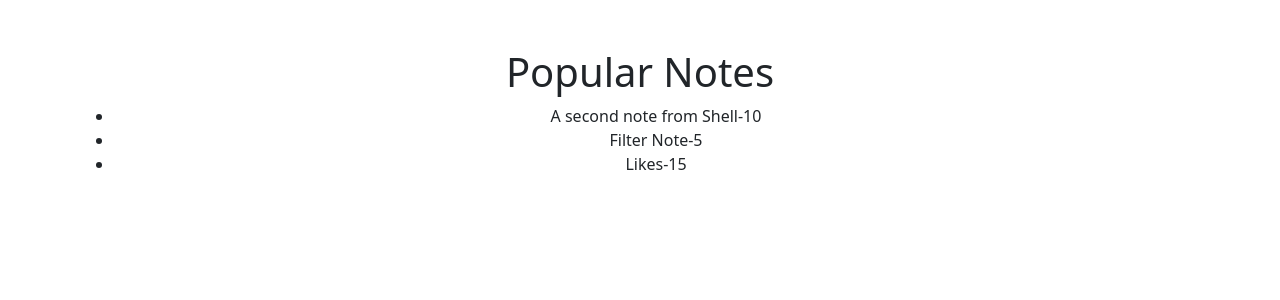
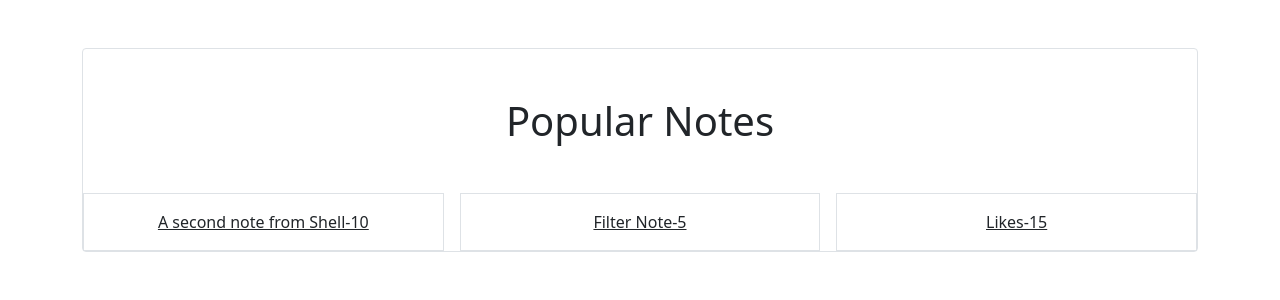
Before and after one commit to NethanShaik/SmartNotes, a Django app: page /smart/notes/popular in a window 1280 px wide. Shown: the top 300 px of the page. Run offline with Django 5.2, Linux system fonts and the light colour scheme; data comes from the database, SQL or seed files in the repository.

Commit message:
CSS Styling on popular notes

```diff
--- a/home/templates/home/welcome.html
+++ b/home/templates/home/welcome.html
@@ -5,4 +5,5 @@
         <h1> Welcome to SmartNotes!</h1>
         <p>Today is: {{today}}</p>
         <a href="{% url 'notes.list' %}" class="btn btn-primary"> Check out these smart notes!</a>
+        <a href="{% url 'notes.popular' %}" class="btn btn-primary"> These are the most popular notes!</a>
 {% endblock %}
--- a/notes/templates/notes/notes_popular.html
+++ b/notes/templates/notes/notes_popular.html
@@ -1,11 +1,16 @@
 {% extends "base.html" %}
 
 {% block content %}
-
-    <h1> Popular Notes</h1>
-    <ul>
+    <div class="border rounded">
+    <h1 class="my-5"> Popular Notes</h1>
+    <div class="row row-cols-3 g-3">
         {% for note in notes %}
-            <li class="note-li"> {{note.title}}-{{note.likes}}</li>
+        <div class="col">
+            <div class = "p-3 border">
+            <a href = "{% url 'notes.detail' pk=note.id %}" class="text-dark text-decoration"> {{note.title}}-{{note.likes}} </a>
+            </div>
+        </div>
         {% endfor %}
-    </ul>
+        </div>
+    </div>
 {% endblock %}
--- a/notes/urls.py
+++ b/notes/urls.py
@@ -5,5 +5,5 @@ from . import views
 urlpatterns = [
     path('notes',views.NotesListView.as_view(), name="notes.list"),
     path('notes/<int:pk>', views.NotesDetailView.as_view(), name="notes.detail"),
-    path('notes/popular',views.PopularNotesListView.as_view())
+    path('notes/popular',views.PopularNotesListView.as_view(),name="notes.popular")
 ]
```
